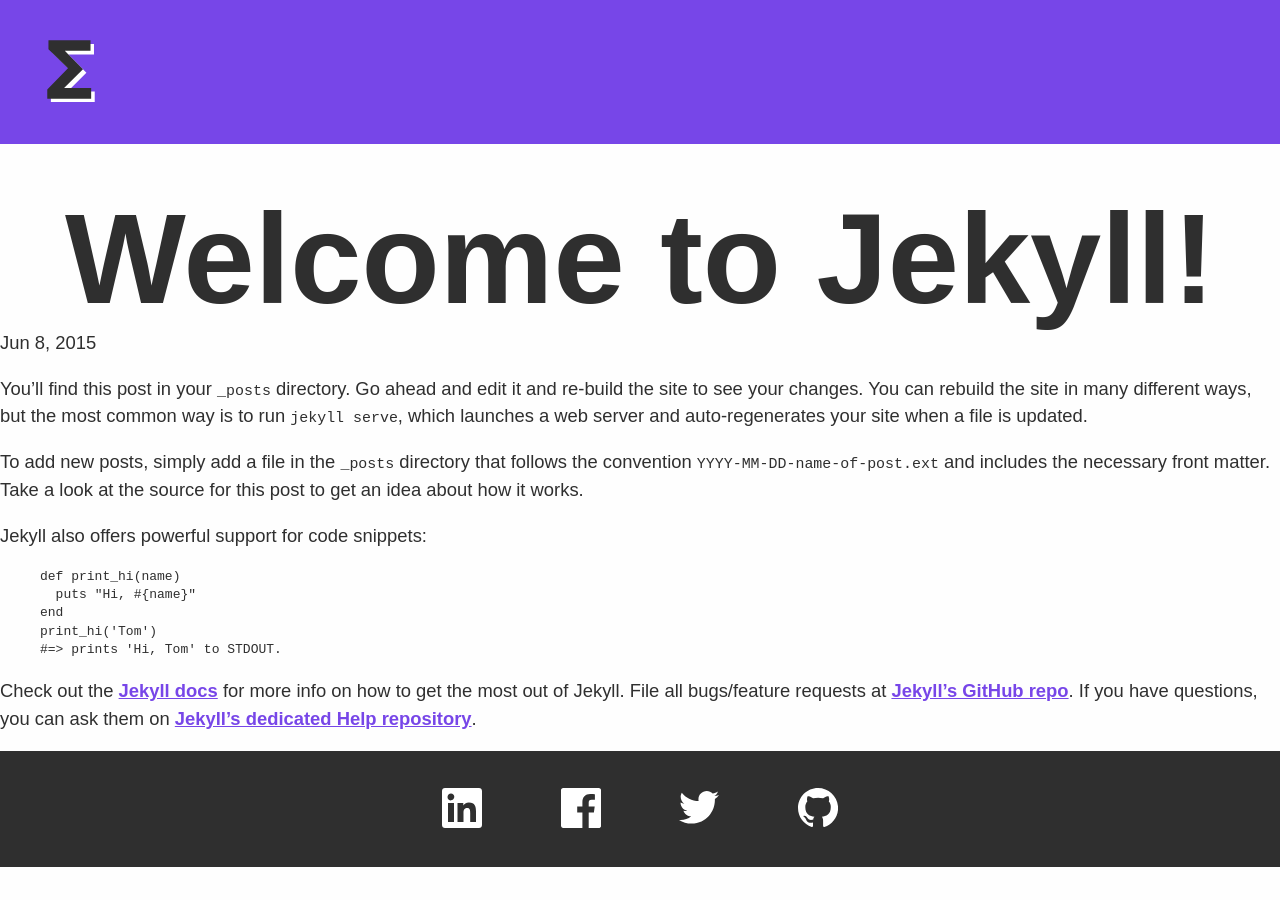
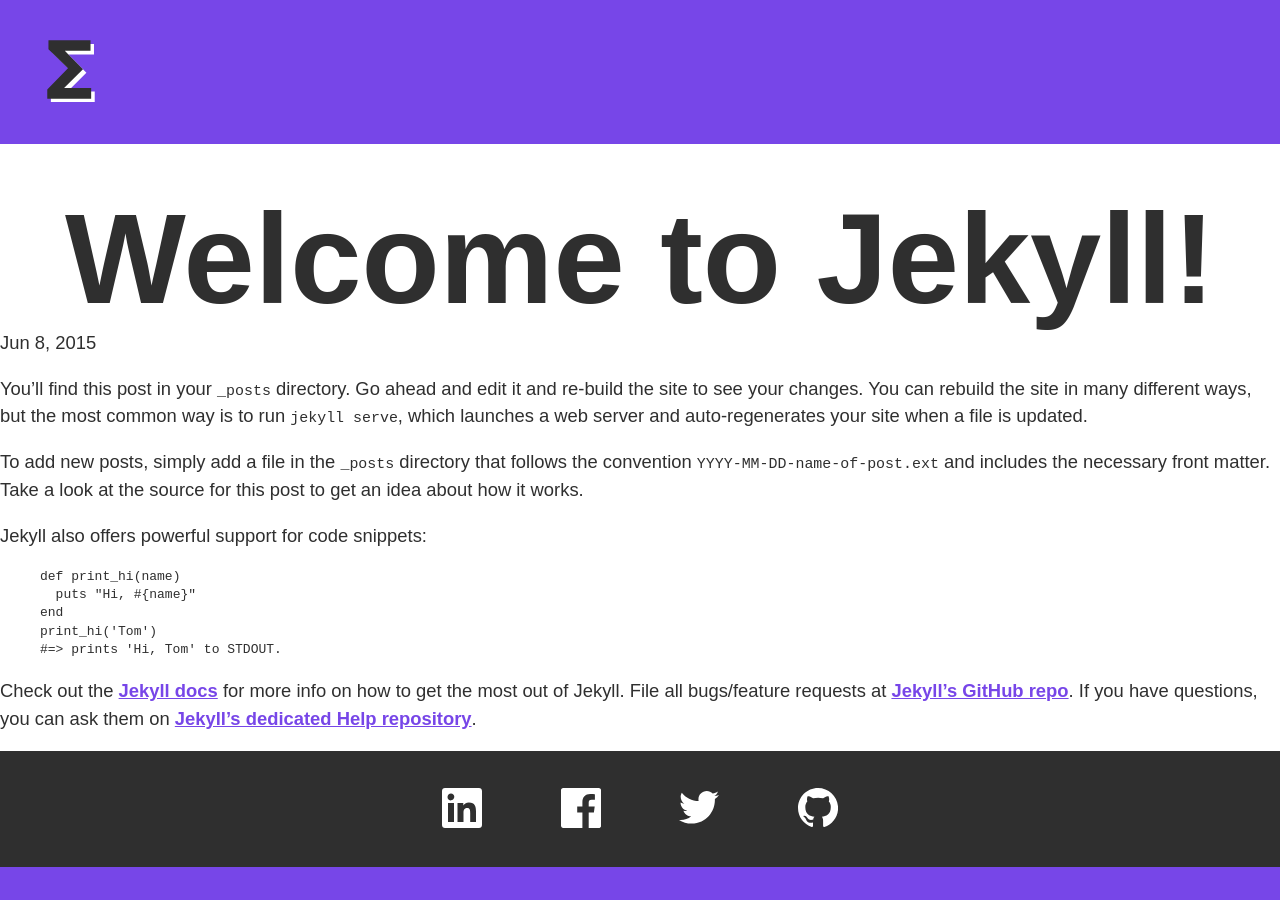
Before and after one commit to ericorruption/ericorruption.github.io, a Jekyll site: the page built from _posts/2015-06-08-welcome-to-jekyll.markdown, in a window 1280 px wide. Built offline with Jekyll 4.4.1, drawn with Linux system fonts in a browser that asks for light colours.

Commit message:
fancy overflow when scrolling on osx

```diff
--- a/_sass/2.base/_defaults.scss
+++ b/_sass/2.base/_defaults.scss
@@ -52,6 +52,12 @@ textarea {
   }
 }
 
+
+html {
+  background: $brand-primary;
+}
+
 body{
   margin: 0;
+  background: #fff;
 }
```
